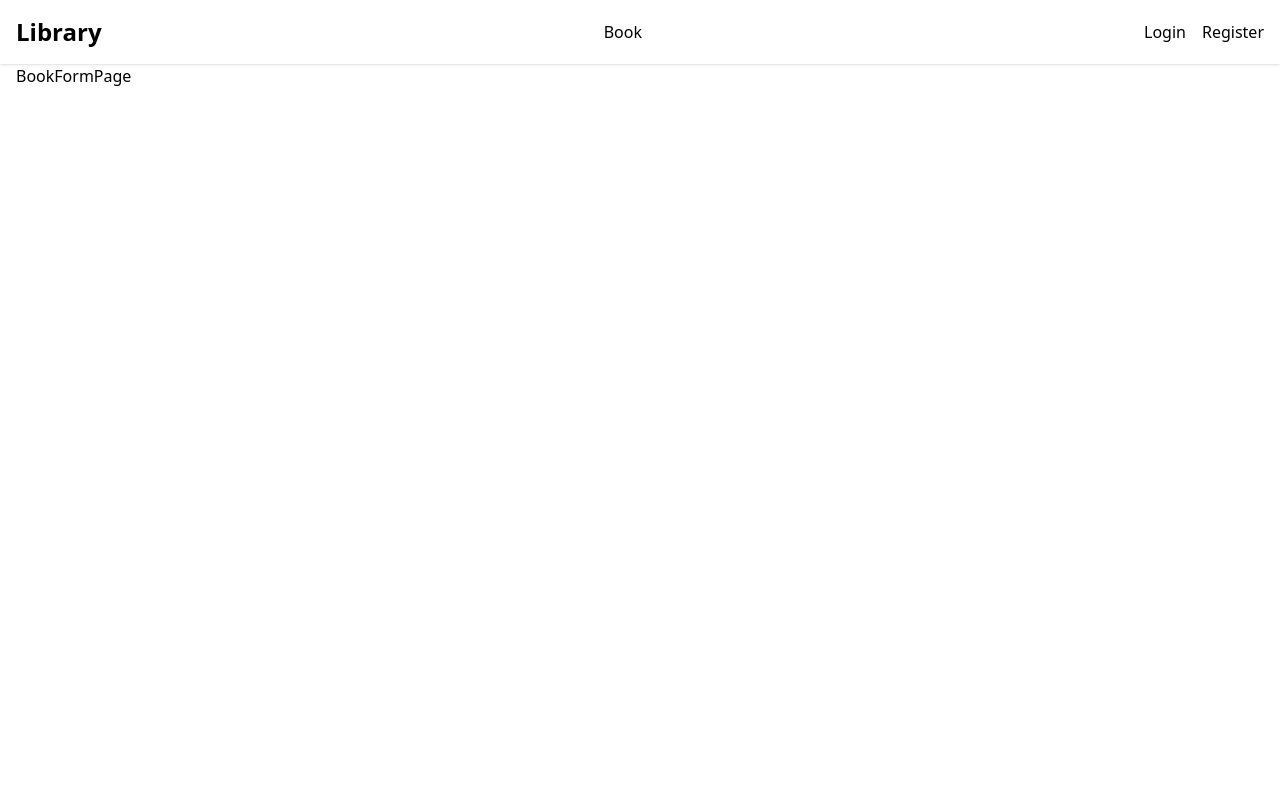
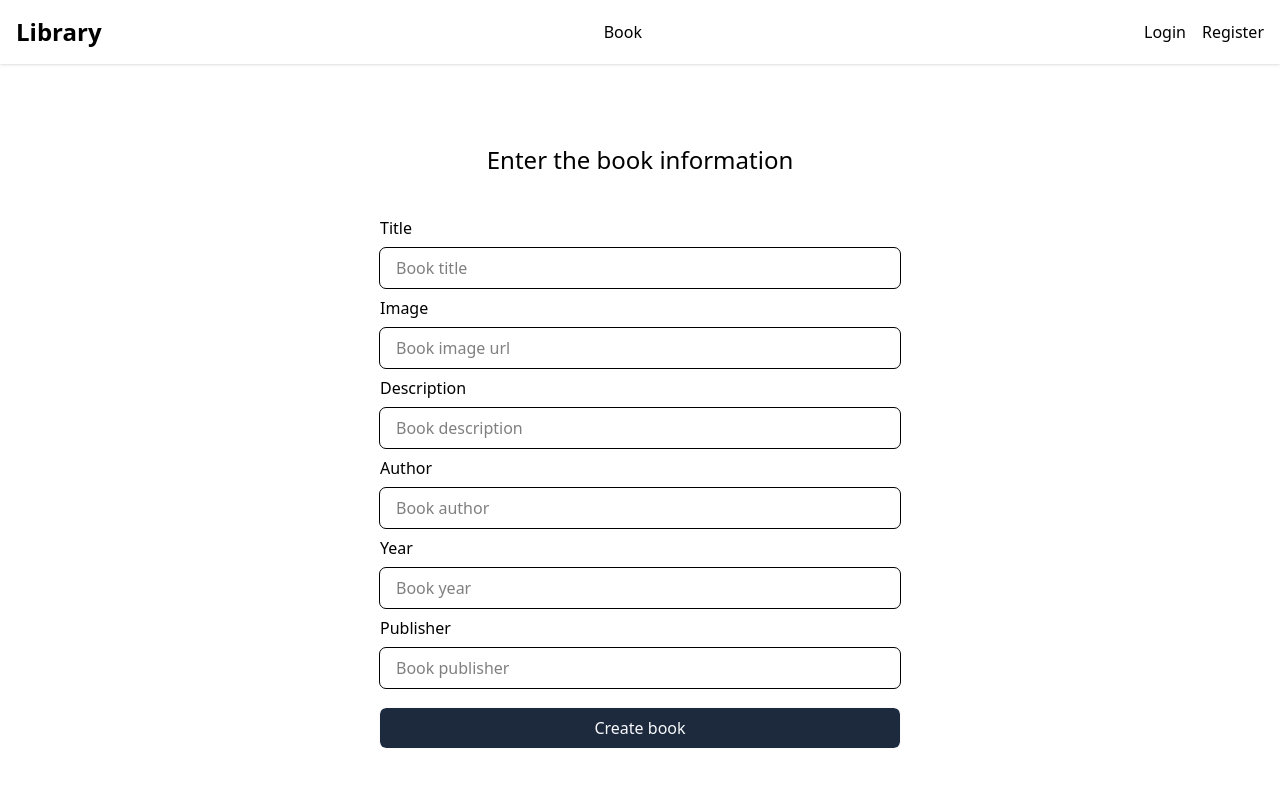
Before and after one commit to jarfiz/mern-library, a React (Vite) app in the folder frontend/: page /books/new in a window 1280 px wide. Shown: the top 786 px of the page. Built offline with nearby package versions, Linux system fonts and the light colour scheme; no server answers.

Commit message:
feat: implement Input component and integrate it into BookFormPage for form handling

```diff
--- /dev/null
+++ b/frontend/src/components/Input.jsx
@@ -0,0 +1,19 @@
+const Input = ({ label, type = 'text', placeholder, value, onChange }) => {
+  return (
+    <div className='flex flex-col space-y-2'>
+      <label htmlFor={label} className='capitalize'>
+        {label}
+      </label>
+      <input
+        type={type}
+        name={label}
+        id={label}
+        placeholder={placeholder}
+        value={value}
+        onChange={onChange}
+      />
+    </div>
+  );
+};
+
+export default Input;
--- a/frontend/src/page/BookFormPage.jsx
+++ b/frontend/src/page/BookFormPage.jsx
@@ -1,5 +1,78 @@
+import { useState } from 'react';
+import Input from '../components/Input';
+
 const BookFormPage = () => {
-  return <div>BookFormPage</div>;
+  const [formData, setFormData] = useState({
+    title: '',
+    author: '',
+    image: '',
+    description: '',
+    year: '',
+    publisher: '',
+  });
+  const { title, author, image, description, year, publisher } = formData;
+  console.log({ title, author, image, description, year, publisher });
+
+  const handleSubmit = (e) => {
+    e.preventDefault();
+  };
+
+  const handleChange = (e) => {
+    setFormData((prev) => ({ ...prev, [e.target.name]: e.target.value }));
+  };
+
+  return (
+    <div className='mt-20'>
+      <h1 className='mb-10 text-center text-2xl font-medium'>
+        Enter the book information
+      </h1>
+      {/* title, author, image, description, year, publisher */}
+      <form onSubmit={handleSubmit} className='mx-auto w-5/12 space-y-2'>
+        <Input
+          label='title'
+          placeholder='Book title'
+          value={title}
+          onChange={handleChange}
+        />
+        <Input
+          label='image'
+          placeholder='Book image url'
+          value={image}
+          onChange={handleChange}
+        />
+        <Input
+          label='description'
+          placeholder='Book description'
+          value={description}
+          onChange={handleChange}
+        />
+        <Input
+          label='author'
+          placeholder='Book author'
+          value={author}
+          onChange={handleChange}
+        />
+        <Input
+          label='year'
+          placeholder='Book year'
+          value={year}
+          onChange={handleChange}
+        />
+        <Input
+          label='publisher'
+          placeholder='Book publisher'
+          value={publisher}
+          onChange={handleChange}
+        />
+        <button
+          type='submit'
+          className='mt-3 w-full cursor-pointer rounded-md bg-slate-800 py-2 font-medium text-slate-50 outline hover:bg-slate-700'
+        >
+          Create book
+        </button>
+      </form>
+    </div>
+  );
 };
 
 export default BookFormPage;
```
